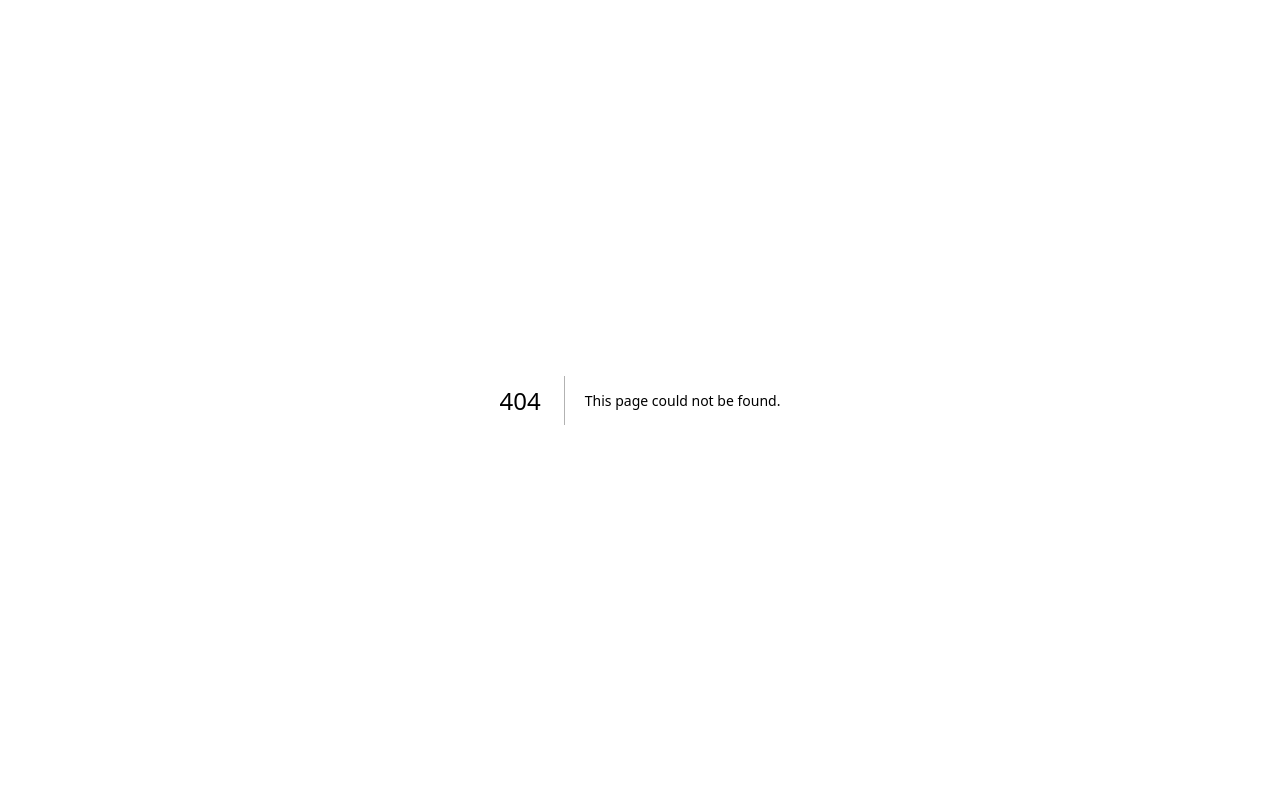
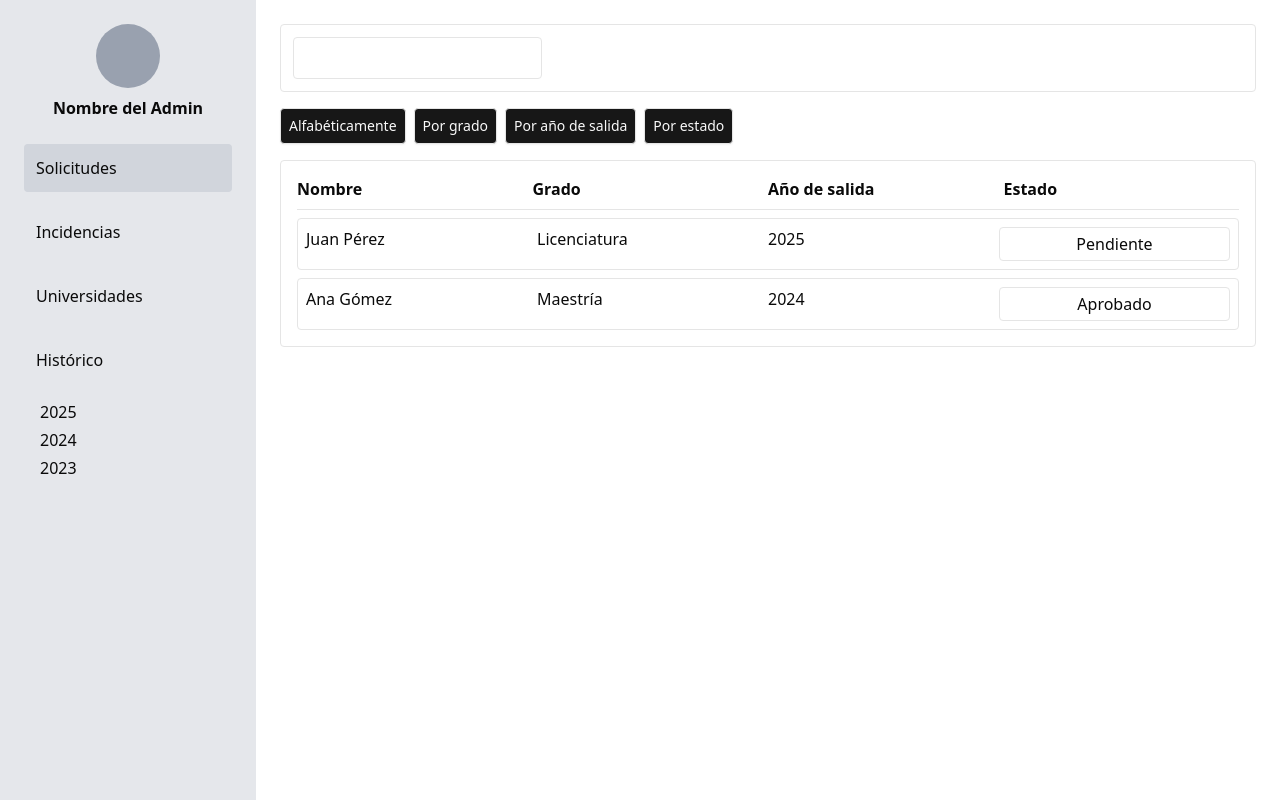
Before and after one commit to Proyectos3MovInt/movilidadInternacional, a Next.js app: page /admin-dashboard in a window 1280 px wide. Before the commit this address had no page. Built offline with nearby package versions, Linux system fonts and the light colour scheme.

Commit message:
Subo el admin dashboard

```diff
--- a/package.json
+++ b/package.json
@@ -14,7 +14,7 @@
     "class-variance-authority": "^0.7.1",
     "clsx": "^2.1.1",
     "lucide-react": "^0.476.0",
-    "next": "15.2.0",
+    "next": "^15.2.0",
     "react": "^19.0.0",
     "react-dom": "^19.0.0",
     "react-hook-form": "^7.54.2",
--- /dev/null
+++ b/src/app/admin-dashboard/page.jsx
@@ -0,0 +1,85 @@
+"use client";
+
+import { useState } from 'react';
+import { useForm } from 'react-hook-form';
+import { InputField } from '@/components/formulario/InputField';
+import { Button } from '@/components/ui/button';
+
+export default function AdminDashboard() {
+  const { register } = useForm();
+  const [solicitudes, setSolicitudes] = useState([
+    { nombre: 'Juan Pérez', grado: 'Licenciatura', año: 2025, estado: 'Pendiente' },
+    { nombre: 'Ana Gómez', grado: 'Maestría', año: 2024, estado: 'Aprobado' },
+  ]);
+
+  const handleSort = (key) => {
+    const sorted = [...solicitudes].sort((a, b) => {
+      if (typeof a[key] === 'string') {
+        return a[key].localeCompare(b[key]);
+      }
+      return a[key] - b[key];
+    });
+    setSolicitudes(sorted);
+  };
+
+  return (
+    <div className="flex h-screen">
+      {/* Sidebar */}
+      <div className="w-1/5 bg-gray-200 p-6">
+        <div className="mb-6 text-center">
+          <div className="h-16 w-16 bg-gray-400 rounded-full mx-auto"></div>
+          <p className="mt-2 font-semibold">Nombre del Admin</p>
+        </div>
+        <nav>
+          <ul className="space-y-4">
+            <li className="bg-gray-300 p-3 rounded">Solicitudes</li>
+            <li className="p-3">Incidencias</li>
+            <li className="p-3">Universidades</li>
+            <li className="p-3">Histórico</li>
+            <ul className="pl-4 mt-2 space-y-1">
+              <li>2025</li>
+              <li>2024</li>
+              <li>2023</li>
+            </ul>
+          </ul>
+        </nav>
+      </div>
+
+      {/* Main Content */}
+      <div className="flex-1 p-6 bg-white">
+        <div className="flex items-center border p-3 rounded mb-4">
+          <InputField
+            label=""
+            name="search"
+            register={register}
+            className="w-full border p-2 rounded"
+          />
+        </div>
+        <div className="flex space-x-2 mb-4">
+          <Button onClick={() => handleSort('nombre')} className="p-2 border rounded">Alfabéticamente</Button>
+          <Button onClick={() => handleSort('grado')} className="p-2 border rounded">Por grado</Button>
+          <Button onClick={() => handleSort('año')} className="p-2 border rounded">Por año de salida</Button>
+          <Button onClick={() => handleSort('estado')} className="p-2 border rounded">Por estado</Button>
+        </div>
+        <div className="border p-4 rounded">
+          <div className="grid grid-cols-4 font-semibold border-b pb-2 mb-2">
+            <span>Nombre</span>
+            <span>Grado</span>
+            <span>Año de salida</span>
+            <span>Estado</span>
+          </div>
+          <div className="space-y-2">
+            {solicitudes.map((solicitud, index) => (
+              <div key={index} className="grid grid-cols-4 p-2 border rounded">
+                <span>{solicitud.nombre}</span>
+                <span>{solicitud.grado}</span>
+                <span>{solicitud.año}</span>
+                <span className="px-4 py-1 border rounded text-center">{solicitud.estado}</span>
+              </div>
+            ))}
+          </div>
+        </div>
+      </div>
+    </div>
+  );
+}
```
Also changed, not shown: 1 other file (tests, documents, lock files or other folders).
